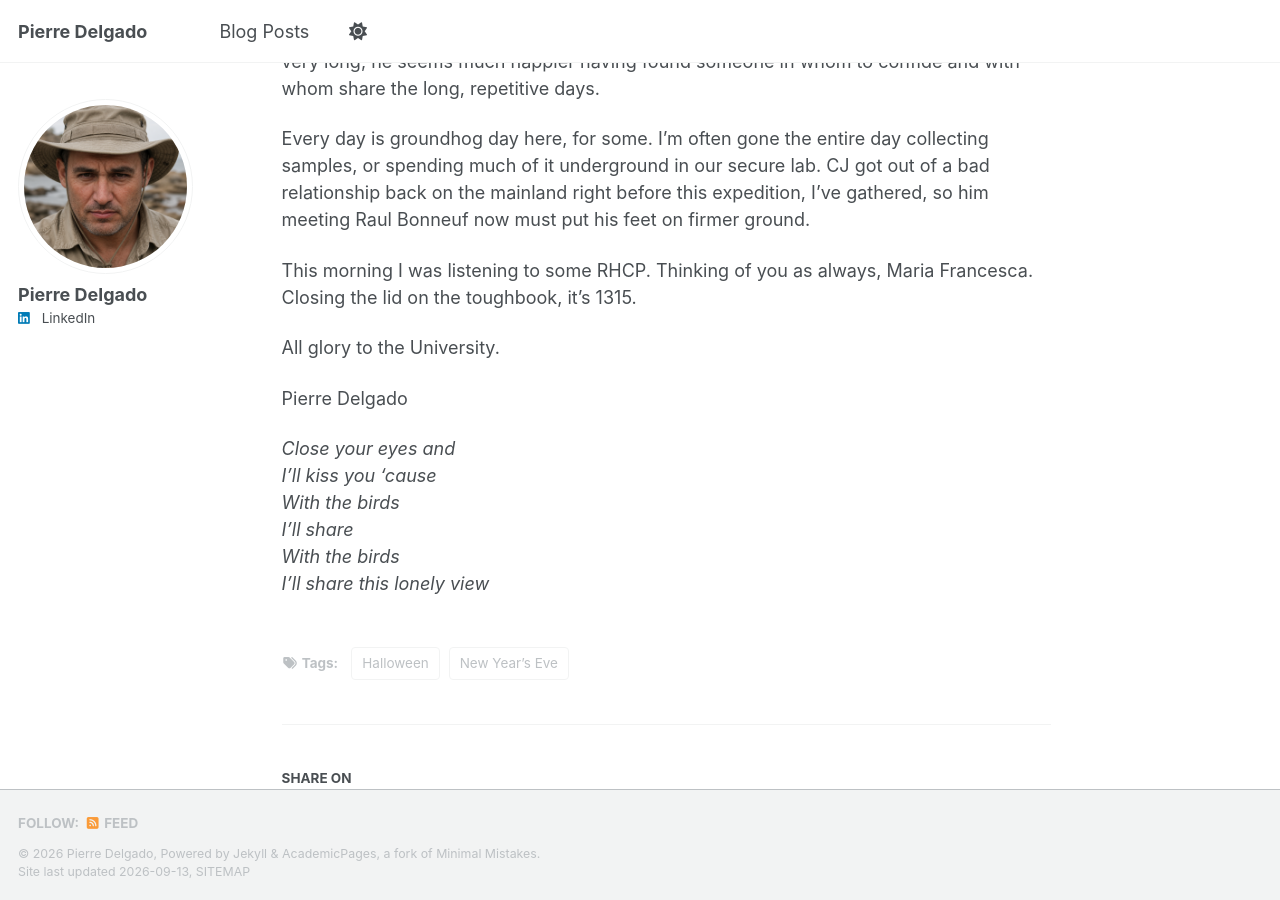
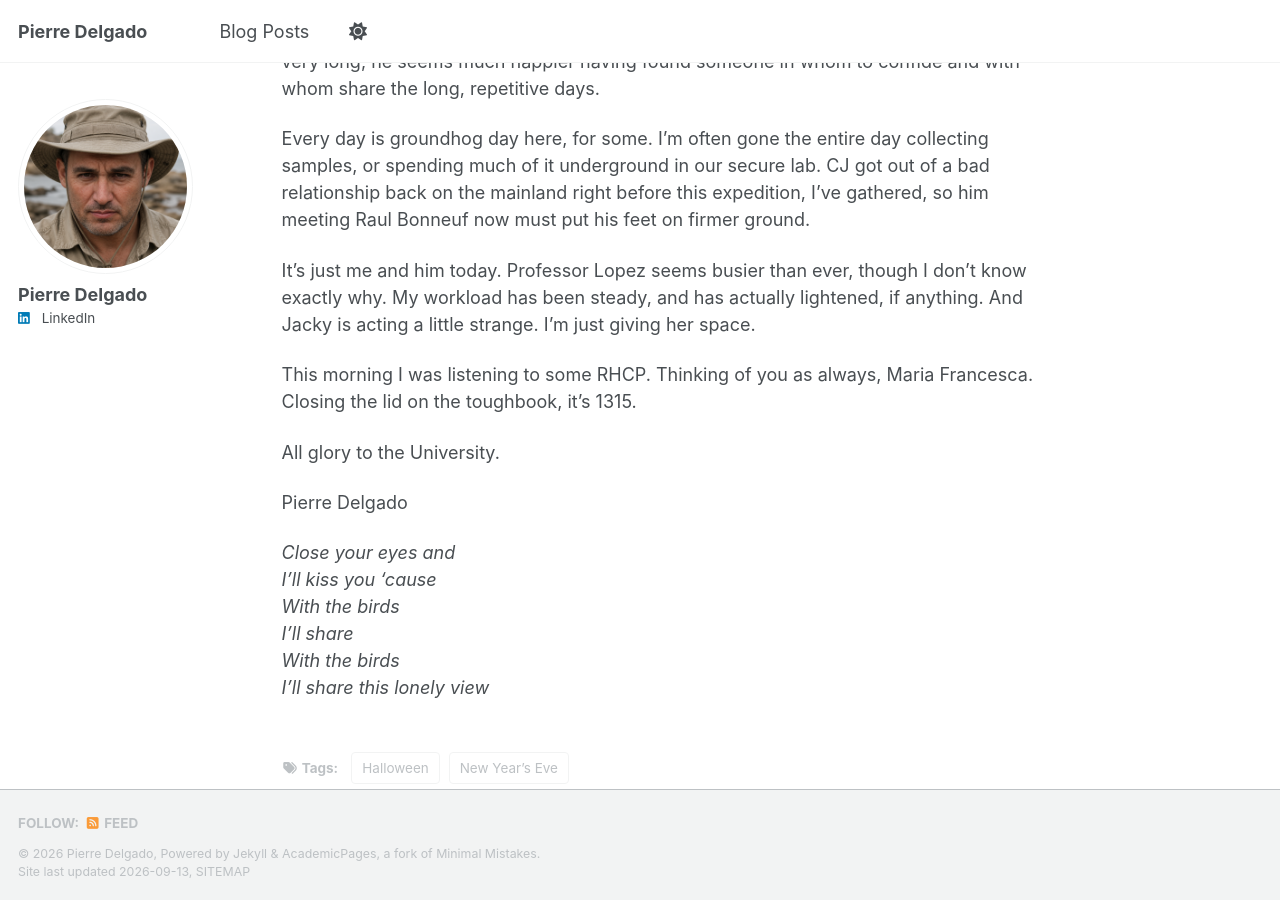
Before and after one commit to guyllotine/pierredelgado, a Jekyll site: the page built from _posts/2009-12-31-entry-10.md, in a window 1280 px wide and 900 px high, scrolled down 2786 px. Built offline with Jekyll 4.4.1, drawn with Linux system fonts in a browser that asks for light colours; a style sheet for code colours, icons or effects is not loaded.

Commit message:
Update 2009-12-31-entry-10.md

```diff
--- a/_posts/2009-12-31-entry-10.md
+++ b/_posts/2009-12-31-entry-10.md
@@ -42,6 +42,8 @@ I’m going to be meeting CJ at the mess hall for a quick toast, before the othe
 
 Every day is groundhog day here, for some. I’m often gone the entire day collecting samples, or spending much of it underground in our secure lab. CJ got out of a bad relationship back on the mainland right before this expedition, I’ve gathered, so him meeting Raul Bonneuf now must put his feet on firmer ground.
 
+It’s just me and him today. Professor Lopez seems busier than ever, though I don’t know exactly why. My workload has been steady, and has actually lightened, if anything. And Jacky is acting a little strange. I’m just giving her space.
+
 This morning I was listening to some RHCP. Thinking of you as always, Maria Francesca. Closing the lid on the toughbook, it’s 1315.
 
 All glory to the University.
```
